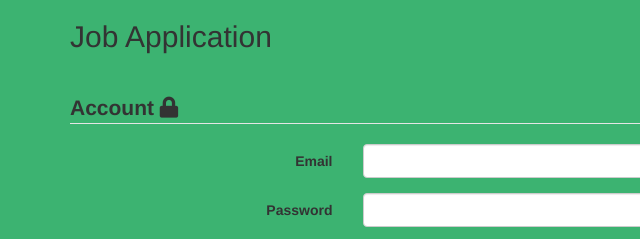
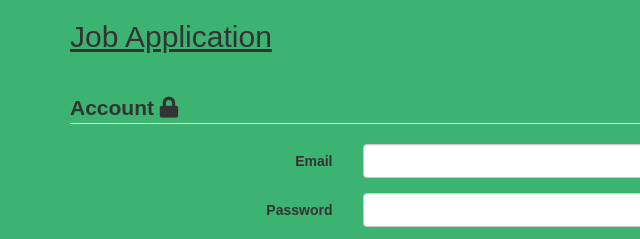
Before and after one commit to aoes-1733205/aoes-1733205.github.io, a plain HTML site: page jobApplicationForm.html in a window 1280 px wide. Shown: the top 239 px of the page, 0-640 px from the left. Drawn offline with nearby package versions, Linux system fonts and the light colour scheme.

Commit message:
Add files via upload

```diff
--- a/jobApplicationForm.html
+++ b/jobApplicationForm.html
@@ -9,10 +9,10 @@
 	<link rel="stylesheet" href="https://use.fontawesome.com/releases/v5.6.3/css/all.css" integrity="sha384-UHRtZLI+pbxtHCWp1t77Bi1L4ZtiqrqD80Kn4Z8NTSRyMA2Fd33n5dQ8lWUE00s/" crossorigin="anonymous">
 </head>
 
-<body style="background-color: mediumseagreen;">
+<body style="background-color: mediumseagreen; font-family: 'Arial', 'Helvetica', sans-serif;">
 	<div class="container">
 
-		<h2 style="font-decoration: underline;">Job Application</h2>
+		<h2 style="text-decoration: underline;">Job Application</h2>
 		<p>&nbsp;</p>
 
 		<form action="http://gclass.alexburner.com/formtest.php" method="post">
@@ -308,7 +308,7 @@
 				<legend style="font-weight: bold;">Personal Statement <i class="fas fa-pen"></i></legend>
 				<div class="form-group">
 					<label class="control-label">Why do you deserve this job?</label>
-					<textarea class="form-control" name="deserve" rows="6"></textarea>
+					<textarea class="form-control" name="deserve" rows="6" ></textarea>
 				</div>
 				<div class="form-group">
 					<label class="control-label">Describe your past work experience</label>
```
